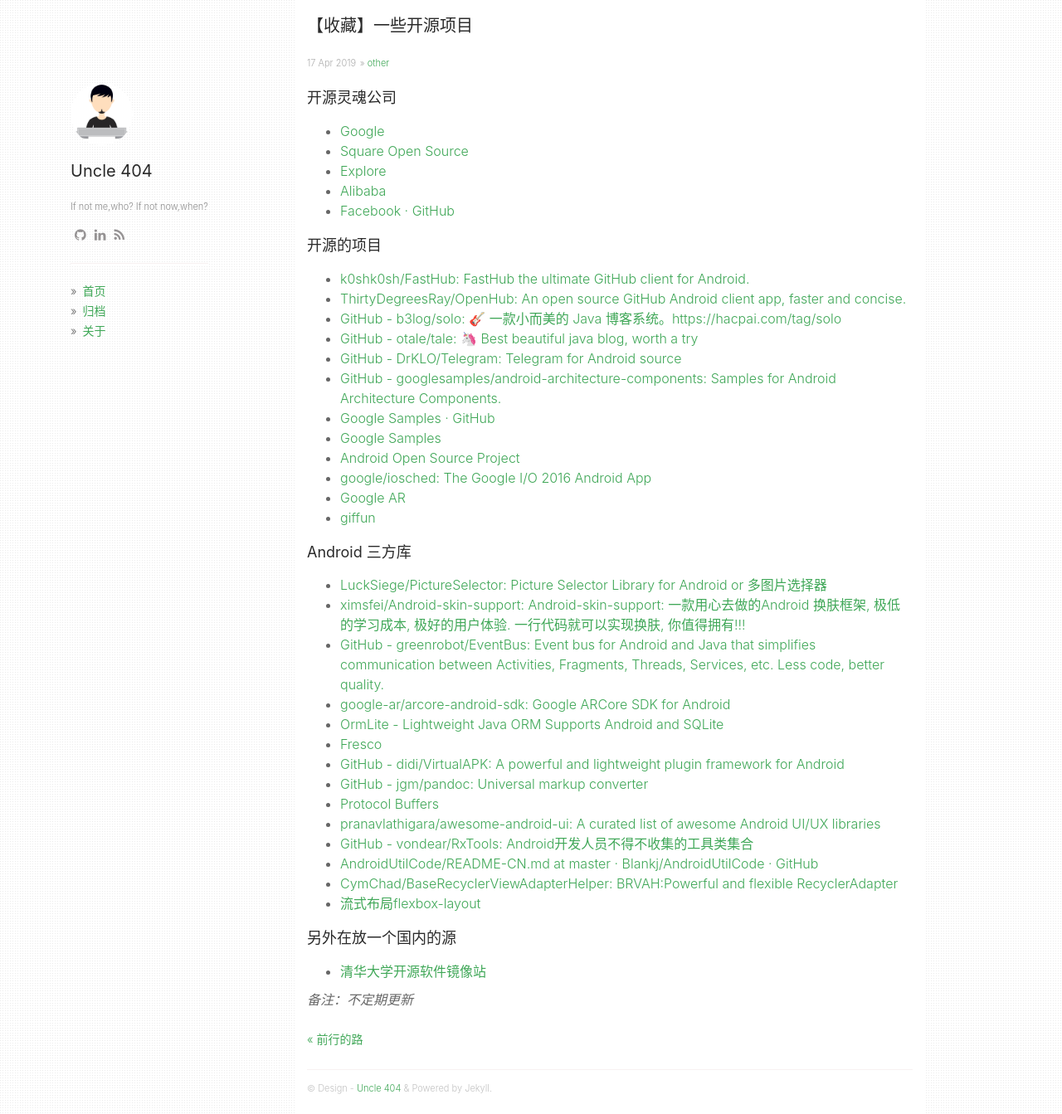
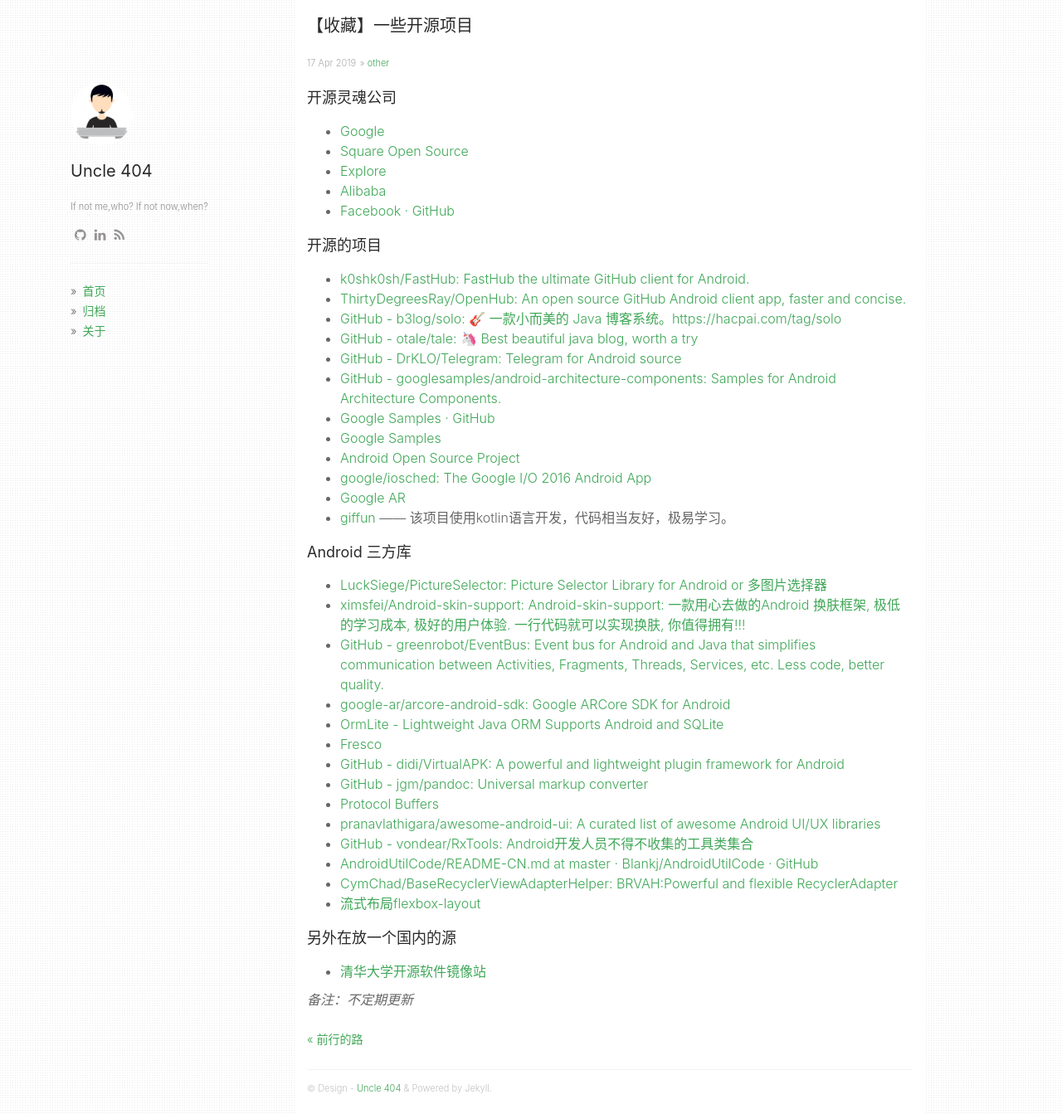
Before and after one commit to alphaletsgo/alphaletsgo.github.com, a Jekyll site: the page built from _posts/2019-04-17-open-collection.md, in a window 1280 px wide and 1343 px high. Shown: the whole window at 83% size. Built offline with Jekyll 4.4.1, drawn with Linux system fonts in a browser that asks for light colours; nearby versions of some CDN libraries.

Commit message:
collection post modify

```diff
--- a/_posts/2019-04-17-open-collection.md
+++ b/_posts/2019-04-17-open-collection.md
@@ -28,7 +28,7 @@ categories: [other]
 - [Android Open Source Project](http://source.android.com/source/downloading.html)
 - [google/iosched: The Google I/O 2016 Android App](https://github.com/google/iosched)
 - [Google AR](https://github.com/google-ar)
-- [giffun](https://github.com/guolindev/giffun)
+- [giffun](https://github.com/guolindev/giffun) —— 该项目使用kotlin语言开发，代码相当友好，极易学习。
 
 ## Android 三方库
 
```
